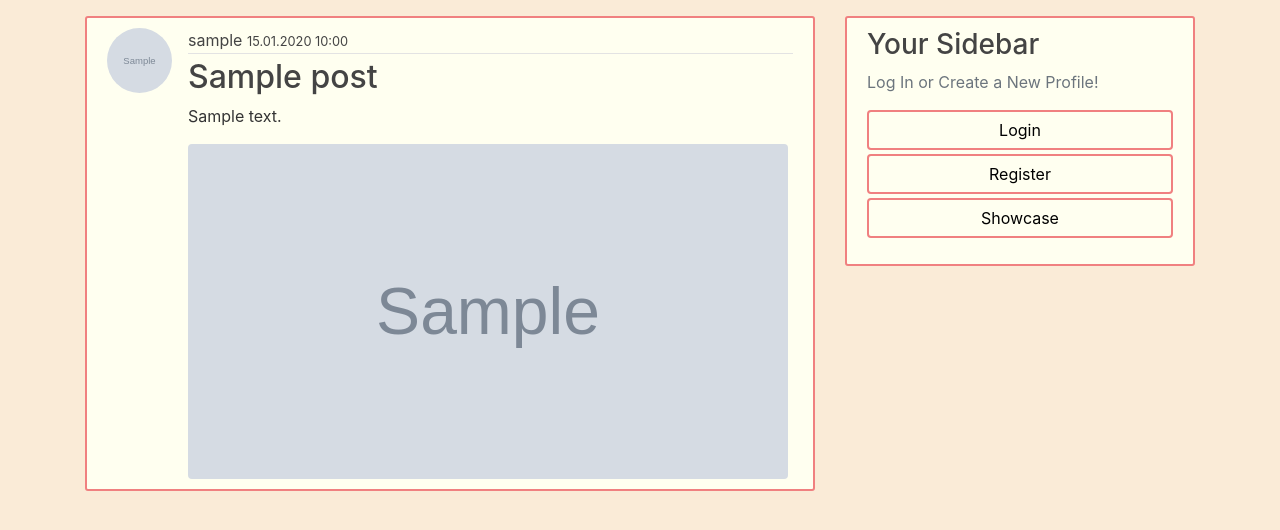
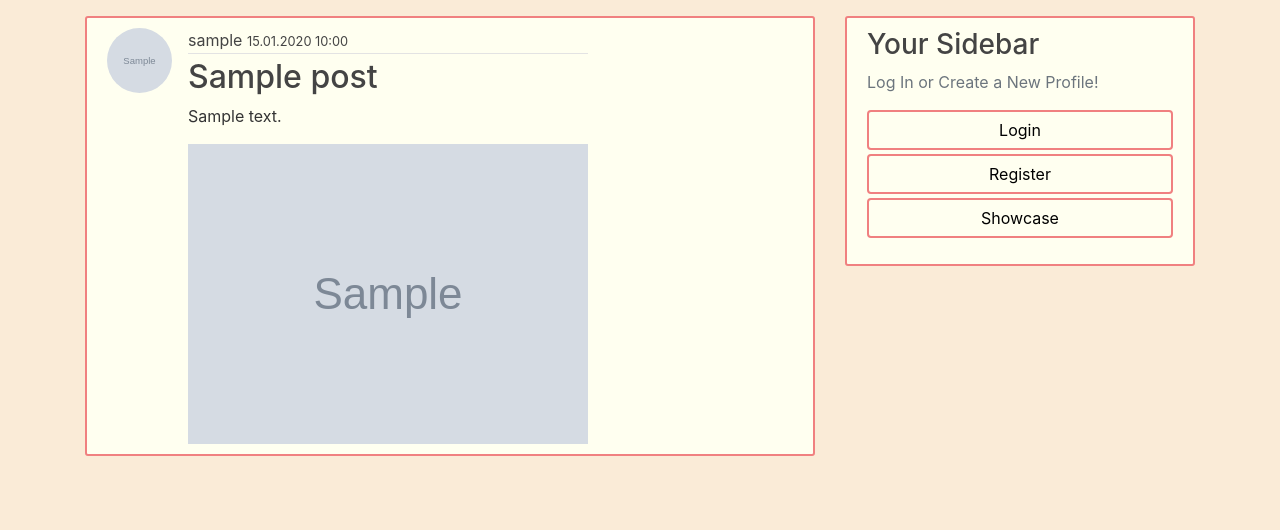
Before and after one commit to firsztkuba/djangoblog, a Django app: page /post/1/ in a window 1280 px wide. Shown: the part 64-594 px from the top of the page. Run offline with Django 4.2, Linux system fonts and the light colour scheme; tables that the repository leaves empty hold one stand-in row (values such as "Sample post"); grey boxes marked "Sample" are stand-in pictures; some libraries are stand-ins or nearby versions.

Commit message:
modifying css

```diff
--- a/blog/models.py
+++ b/blog/models.py
@@ -9,6 +9,7 @@ class Post(models.Model):
     title = models.CharField(max_length=100)
     content = models.TextField()
     image = models.ImageField(blank=True, upload_to='post_pics')
+    # video = models.CharField(blank=True, max_length=100) -> dograc
     date_posted = models.DateTimeField(default=timezone.now)
     author = models.ForeignKey(User, on_delete=models.CASCADE)
 
--- a/blog/static/blog/main2.css
+++ b/blog/static/blog/main2.css
@@ -84,9 +84,8 @@ a.article-title:hover {
   font-size: 2.5rem;
 }
 
-.featured-image-list {
-  height: 335px;
-  width: 600px;
+.img-post {
+  width: 100%;
 }
 
 .listbtn {
--- a/blog/templates/blog/base.html
+++ b/blog/templates/blog/base.html
@@ -43,7 +43,7 @@
     </header>
     <main role="main" class="container">
       <div class="row">
-        <div class="col-md-8">
+        <div class="col-sm-8">
           {% if messages %}
             {% for message in messages %}
                 <div class="alert alert-{{ message.tags }}">{{ message }}</div>
@@ -51,7 +51,7 @@
           {% endif %}
           {% block content %}{% endblock %}
         </div>
-        <div class="col-md-4">
+        <div class="col-sm-4">
           <div class="content-section">
             <h3>Your Sidebar</h3>
             {% if user.is_authenticated %}
--- a/blog/templates/blog/home.html
+++ b/blog/templates/blog/home.html
@@ -11,8 +11,10 @@
             <h2><a class="article-title" href="{% url 'post-detail' post.id %}">{{ post.title }}</a></h2>
             <p class="article-content">{{ post.content }}</p>
             {% if post.image %}
-                <div class="ratio ratio-16x9">
-                    <img src="{{ post.image.url }}" class="rounded featured-image-list" alt="{{post.title}}">
+                <div>
+                    <a href="{{ post.image.url }}">
+                        <img src="{{ post.image.url }}" class="img-post">
+                    </a>
                 </div>
             {% endif %}
           </div>
--- a/blog/templates/blog/post_detail.html
+++ b/blog/templates/blog/post_detail.html
@@ -2,7 +2,7 @@
 {% block content %}
     <article class="media content-section">
         <img class="rounded-circle article-img" src="{{ post.author.profile.image.url }}">
-        <div class="media-body">
+        <div>
             <div class="article-metadata">
                 <a class="article-title" href="{% url 'user-posts' post.author.username %}">{{ post.author }}</a>
                 <small class="article-title">{{ post.date_posted|date:"d.m.Y  H:i" }}</small>
@@ -10,18 +10,17 @@
             <h2 class="article-title">{{ post.title }}</h2>
             <p class="article-content">{{ post.content }}</p>
             {% if post.image %}
-                <div class="ratio ratio-16x9">
-                    <img src="{{ post.image.url }}" class="rounded featured-image-list" alt="{{post.title}}">
-                </div>
+            <div>
+                <img src="{{ post.image.url }}" class="img-post">
+            </div>
             {% endif %}
             {% if object.author == user %}
             <br>
-            <br>
 
-                <div class="form-group">
-                    <a class="btn btn-outline-info" href="{% url 'post-update' object.id %}">Update</a>
-                    <a class="btn btn-outline-danger" href="{% url 'post-delete' object.id %}">Delete</a>
-                </div>
+            <div class="form-group">
+                <a class="btn btn-outline-info" href="{% url 'post-update' object.id %}">Update</a>
+                <a class="btn btn-outline-danger" href="{% url 'post-delete' object.id %}">Delete</a>
+            </div>
             {% endif %}
         </div>
     </article>
--- a/blog/templates/blog/user_posts.html
+++ b/blog/templates/blog/user_posts.html
@@ -12,8 +12,8 @@
             <h2><a class="article-title" href="{% url 'post-detail' post.id %}">{{ post.title }}</a></h2>
             <p class="article-content">{{ post.content }}</p>
             {% if post.image %}
-                <div class="ratio ratio-16x9">
-                    <img src="{{ post.image.url }}" class="rounded featured-image-list" alt="{{post.title}}">
+                <div>
+                    <img src="{{ post.image.url }}" class="img-post">
                 </div>
             {% endif %}
           </div>
--- a/project_blog/settings.py
+++ b/project_blog/settings.py
@@ -25,6 +25,7 @@ SECRET_KEY = os.environ.get("SECRET_KEY")
 
 # SECURITY WARNING: don't run with debug turned on in production!
 DEBUG = (os.environ.get("DEBUG_VALUE") == "True")
+# DEBUG = True
 
 ALLOWED_HOSTS = ["djangoblogkuby.herokuapp.com"]
 
```
